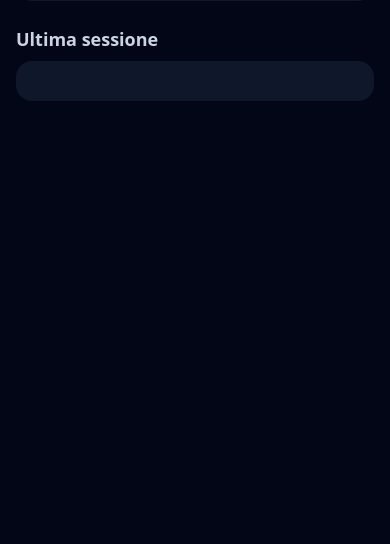
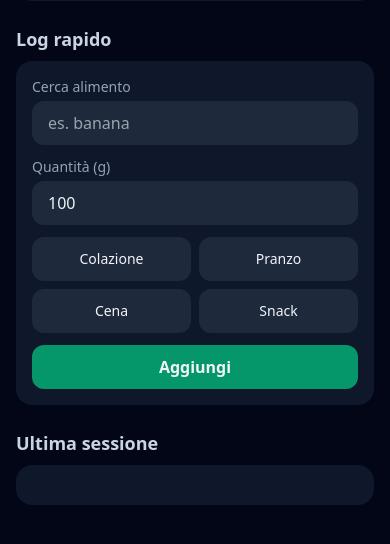
Before and after one commit to a-mandala/mandala-health, a Python web app: template app/templates/dashboard.html in a window 390 px wide. Shown: the part 283-827 px from the top of the page. Run offline with Jinja, Linux system fonts and the light colour scheme; the template is opened without the code that fills it, so the values that code supplies are empty; some libraries are stand-ins or nearby versions.

Commit message:
US-1: quick-log UI (search dropdown, meal picker, HTMX macros refresh), mobile-first

```diff
--- a/app/templates/dashboard.html
+++ b/app/templates/dashboard.html
@@ -5,29 +5,54 @@
   <meta name="viewport" content="width=device-width, initial-scale=1">
   <title>Mandala Health</title>
   <script src="https://cdn.tailwindcss.com"></script>
+  <script src="https://unpkg.com/htmx.org@1.9.12"></script>
 </head>
 <body class="min-h-screen bg-slate-950 text-slate-100 p-4 max-w-md mx-auto">
   <h1 class="text-2xl font-bold mb-4">Mandala Health</h1>
 
+  {% include "partials/macros.html" %}
+
   <section class="mb-6">
-    <h2 class="text-lg font-semibold mb-2 text-slate-300">Oggi</h2>
+    <h2 class="text-lg font-semibold mb-2 text-slate-300">Log rapido</h2>
     <div class="rounded-2xl bg-slate-900 p-4 space-y-3">
-      {% for key, label, unit in [("energy", "Kcal", "kcal"), ("protein", "Proteine", "g"), ("fat", "Grassi", "g")] %}
       <div>
-        <div class="flex justify-between text-sm">
-          <span>{{ label }}</span>
-          <span class="text-slate-400">{{ nutrition[key] | round(0) }} / {{ targets[key] | round(0) }} {{ unit }}</span>
+        <label for="food-search" class="block text-sm text-slate-400 mb-1">Cerca alimento</label>
+        <input id="food-search" name="q" type="search" autocomplete="off" placeholder="es. banana"
+               class="w-full min-h-[44px] px-4 rounded-xl bg-slate-800 text-slate-100"
+               hx-get="/api/foods/search" hx-target="#food-search-results" hx-trigger="input changed delay:300ms" />
+        <div id="food-search-results"></div>
+      </div>
+
+      <form id="quick-log-form"
+            hx-post="/api/log"
+            hx-target="#macros-summary"
+            hx-swap="outerHTML"
+            class="space-y-3">
+        <input type="hidden" name="food_id" id="food-id" />
+        <input type="hidden" name="measure_id" id="measure-id" />
+        <p id="selected-food" class="text-sm text-slate-300"></p>
+
+        <div>
+          <label for="grams" class="block text-sm text-slate-400 mb-1">Quantità (g)</label>
+          <input id="grams" name="grams" type="number" inputmode="decimal" min="1" step="1" value="100"
+                 class="w-full min-h-[44px] px-4 rounded-xl bg-slate-800 text-slate-100" />
         </div>
-        <div class="h-2 bg-slate-800 rounded-full mt-1">
-          <div class="h-2 rounded-full {% if nutrition[key] > targets[key] %}bg-red-500{% else %}bg-emerald-500{% endif %}"
-               style="width: {{ [((nutrition[key] or 0) / targets[key] * 100), 100] | min }}%"></div>
-        </div>
-      </div>
-      {% endfor %}
-      <div class="flex justify-between text-sm">
-        <span>Carboidrati</span>
-        <span class="text-slate-400">{{ nutrition["carbs"] | round(0) }} g</span>
-      </div>
+
+        <fieldset class="grid grid-cols-2 gap-2">
+          <legend class="sr-only">Pasto</legend>
+          {% for value, label in [("breakfast", "Colazione"), ("lunch", "Pranzo"), ("dinner", "Cena"), ("snacks", "Snack")] %}
+          <label class="min-h-[44px] flex items-center justify-center rounded-xl bg-slate-800 has-checked:bg-emerald-600">
+            <input type="radio" name="meal" value="{{ value }}" {% if loop.first %}checked{% endif %} class="sr-only" />
+            <span class="text-sm font-medium">{{ label }}</span>
+          </label>
+          {% endfor %}
+        </fieldset>
+
+        <button type="submit"
+                class="w-full min-h-[44px] rounded-xl bg-emerald-600 font-semibold active:bg-emerald-500">
+          Aggiungi
+        </button>
+      </form>
     </div>
   </section>
 
@@ -43,5 +68,16 @@
       {% endfor %}
     </div>
   </section>
+
+  <script>
+    document.addEventListener("click", function (event) {
+      const btn = event.target.closest("#food-results button");
+      if (!btn) return;
+      document.getElementById("food-id").value = btn.dataset.foodId;
+      document.getElementById("measure-id").value = btn.dataset.measureId;
+      document.getElementById("selected-food").textContent = "Selezionato: " + btn.dataset.name;
+      document.getElementById("food-search-results").innerHTML = "";
+    });
+  </script>
 </body>
 </html>
--- /dev/null
+++ b/app/templates/partials/macros.html
@@ -0,0 +1,21 @@
+<section id="macros-summary" class="mb-6">
+  <h2 class="text-lg font-semibold mb-2 text-slate-300">Oggi</h2>
+  <div class="rounded-2xl bg-slate-900 p-4 space-y-3">
+    {% for key, label, unit in [("energy", "Kcal", "kcal"), ("protein", "Proteine", "g"), ("fat", "Grassi", "g")] %}
+    <div>
+      <div class="flex justify-between text-sm">
+        <span>{{ label }}</span>
+        <span class="text-slate-400">{{ nutrition[key] | round(0) }} / {{ targets[key] | round(0) }} {{ unit }}</span>
+      </div>
+      <div class="h-2 bg-slate-800 rounded-full mt-1">
+        <div class="h-2 rounded-full {% if nutrition[key] > targets[key] %}bg-red-500{% else %}bg-emerald-500{% endif %}"
+             style="width: {{ [((nutrition[key] or 0) / targets[key] * 100), 100] | min }}%"></div>
+      </div>
+    </div>
+    {% endfor %}
+    <div class="flex justify-between text-sm">
+      <span>Carboidrati</span>
+      <span class="text-slate-400">{{ nutrition["carbs"] | round(0) }} g</span>
+    </div>
+  </div>
+</section>
```
Also changed, not shown: app/main.py (+18 -2 lines), app/templates/partials/food_results.html (added, +19 -0 lines), tests/test_dashboard_food_log_ui.py (added, +67 -0 lines).
